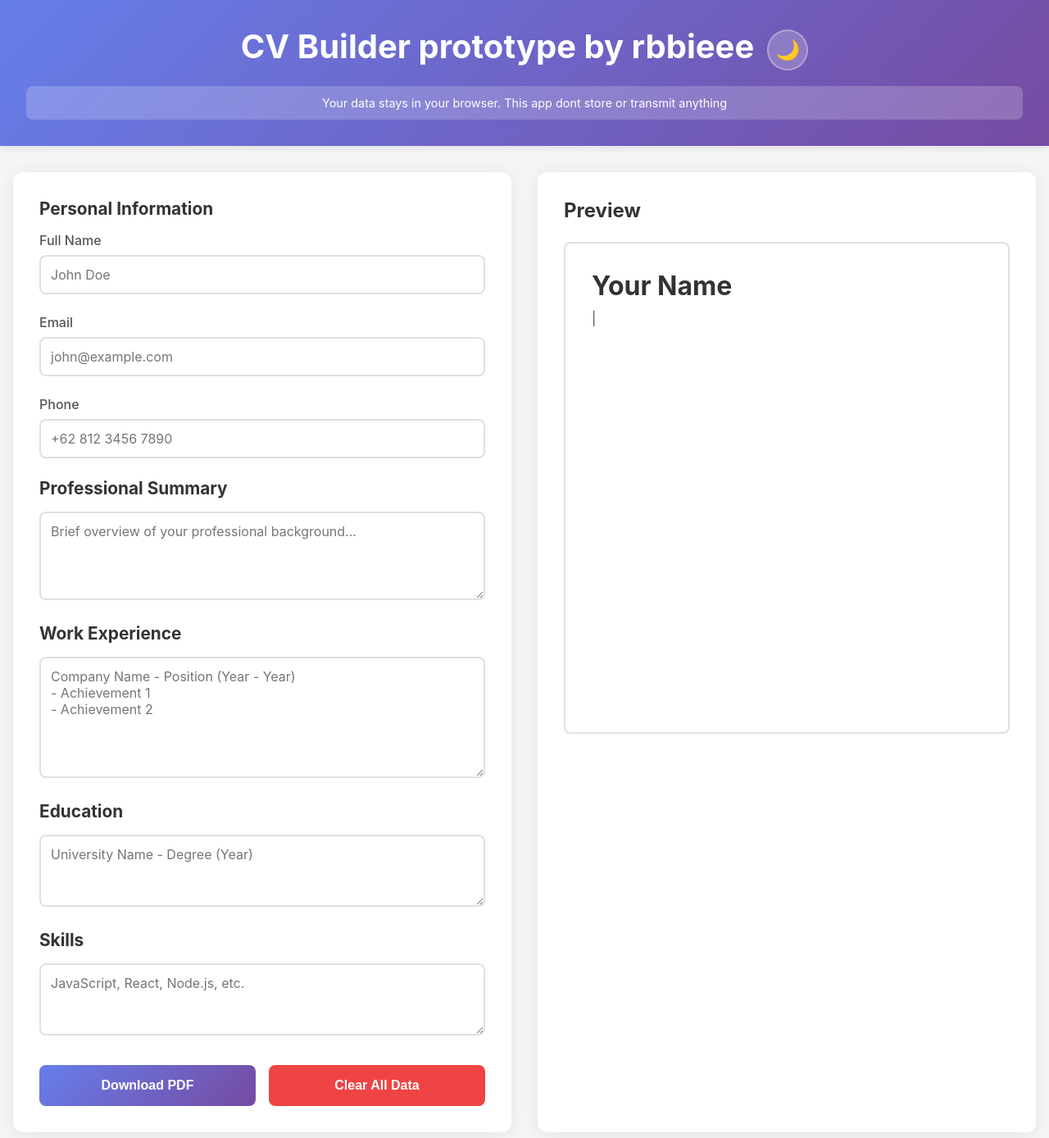
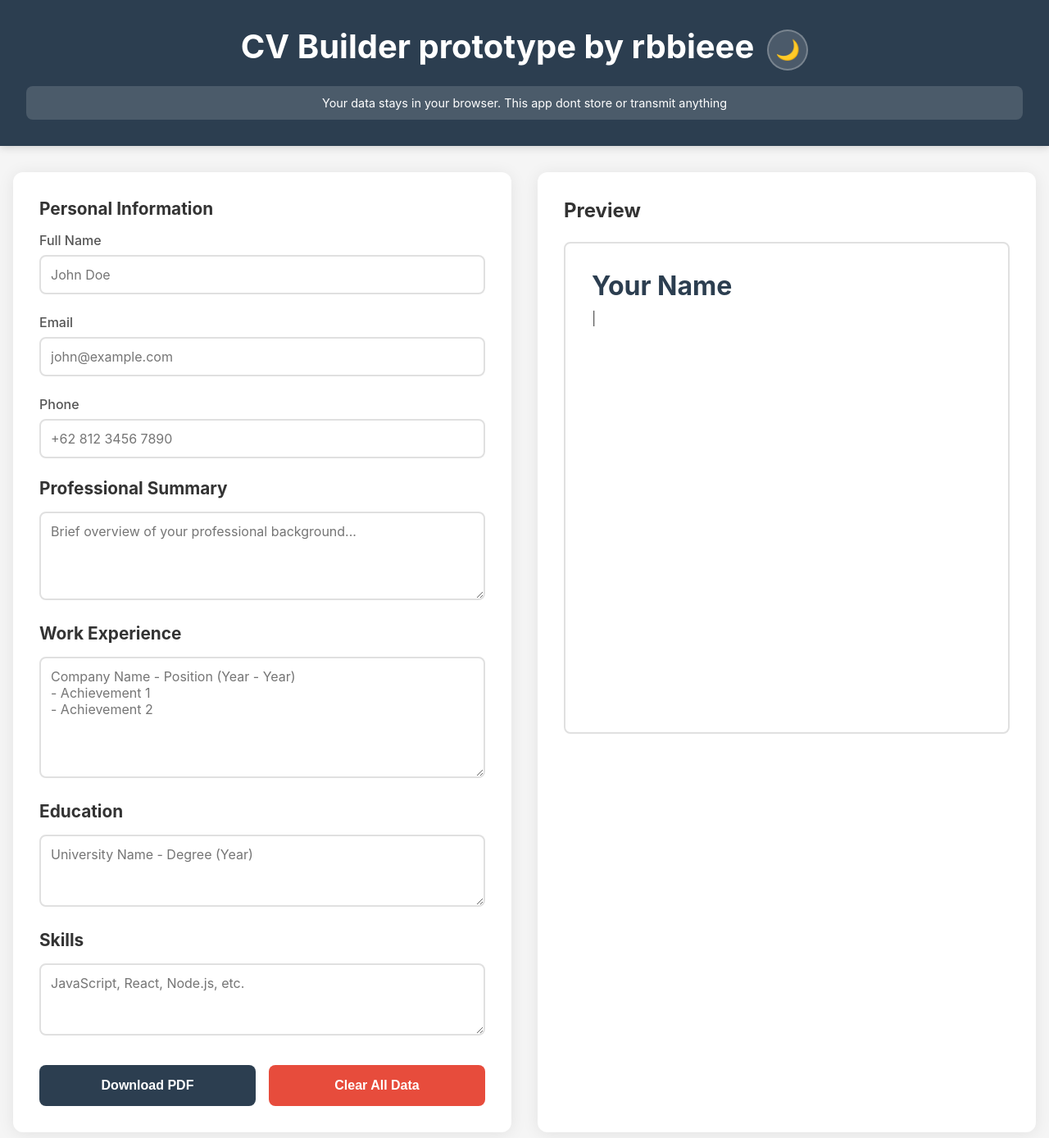
Before and after one commit to rbbieee/cv-builder-app, a React (Vite) app: page / in a window 1280 px wide. Shown: the top 1388 px of the page at 82% size. Built offline with nearby package versions, Linux system fonts and the light colour scheme.

Commit message:
new color

```diff
--- a/src/App.css
+++ b/src/App.css
@@ -10,7 +10,6 @@ body {
   transition: background 0.3s ease, color 0.3s ease;
 }
 
-/* d a r k m o d e */
 body.dark-mode {
   background: #1a1a1a;
   color: #e0e0e0;
@@ -21,15 +20,15 @@ body.dark-mode {
 }
 
 .header {
-  background: linear-gradient(135deg, #667eea 0%, #764ba2 100%);
+  background: #2c3e50;
   color: white;
   padding: 2rem;
   text-align: center;
-  box-shadow: 0 2px 10px rgba(0,0,0,0.1);
+  box-shadow: 0 2px 10px rgba(0,0,0,0.15);
 }
 
 body.dark-mode .header {
-  background: linear-gradient(135deg, #4a5fd9 0%, #5a3b82 100%);
+  background: #1a252f;
 }
 
 .header-content {
@@ -46,8 +45,8 @@ body.dark-mode .header {
 }
 
 .dark-mode-toggle {
-  background: rgba(255,255,255,0.2);
-  border: 2px solid rgba(255,255,255,0.3);
+  background: rgba(255,255,255,0.15);
+  border: 2px solid rgba(255,255,255,0.25);
   color: white;
   font-size: 1.5rem;
   width: 50px;
@@ -61,12 +60,12 @@ body.dark-mode .header {
 }
 
 .dark-mode-toggle:hover {
-  background: rgba(255,255,255,0.3);
-  transform: scale(1.1);
+  background: rgba(255,255,255,0.25);
+  transform: scale(1.05);
 }
 
 .privacy-notice {
-  background: rgba(255,255,255,0.2);
+  background: rgba(255,255,255,0.15);
   padding: 0.75rem;
   border-radius: 8px;
   margin-top: 1rem;
@@ -151,12 +150,12 @@ body.dark-mode .form-group textarea {
 .form-group input:focus,
 .form-group textarea:focus {
   outline: none;
-  border-color: #667eea;
+  border-color: #2c3e50;
 }
 
 body.dark-mode .form-group input:focus,
 body.dark-mode .form-group textarea:focus {
-  border-color: #7d8ef5;
+  border-color: #4a5568;
 }
 
 .form-group textarea {
@@ -177,30 +176,41 @@ body.dark-mode .form-group textarea:focus {
   font-size: 1rem;
   font-weight: 600;
   cursor: pointer;
-  transition: transform 0.2s, box-shadow 0.2s;
+  transition: all 0.2s ease;
 }
 
 .btn-primary {
-  background: linear-gradient(135deg, #667eea 0%, #764ba2 100%);
+  background: #2c3e50;
   color: white;
 }
 
+.btn-primary:hover {
+  background: #34495e;
+  transform: translateY(-2px);
+  box-shadow: 0 4px 12px rgba(44, 62, 80, 0.3);
+}
+
 body.dark-mode .btn-primary {
-  background: linear-gradient(135deg, #7d8ef5 0%, #8a5bb8 100%);
+  background: #34495e;
+}
+
+body.dark-mode .btn-primary:hover {
+  background: #415a77;
 }
 
 .btn-danger {
-  background: #ef4444;
+  background: #e74c3c;
   color: white;
 }
 
-body.dark-mode .btn-danger {
-  background: #dc2626;
+.btn-danger:hover {
+  background: #c0392b;
+  transform: translateY(-2px);
+  box-shadow: 0 4px 12px rgba(231, 76, 60, 0.3);
 }
 
-.btn-primary:hover, .btn-danger:hover {
-  transform: translateY(-2px);
-  box-shadow: 0 4px 12px rgba(0,0,0,0.15);
+body.dark-mode .btn-danger {
+  background: #c0392b;
 }
 
 .preview-section h2 {
@@ -228,7 +238,7 @@ body.dark-mode .cv-preview {
 }
 
 .cv-preview h1 {
-  color: #333;
+  color: #2c3e50;
   font-size: 2rem;
   margin-bottom: 0.5rem;
   transition: color 0.3s ease;
@@ -239,10 +249,10 @@ body.dark-mode .cv-preview h1 {
 }
 
 .cv-preview h3 {
-  color: #1a1a1a;
+  color: #2c3e50;
   margin-top: 1.5rem;
   margin-bottom: 0.75rem;
-  border-bottom: 2px solid #1a1a1a;
+  border-bottom: 2px solid #2c3e50;
   padding-bottom: 0.5rem;
   transition: color 0.3s ease, border-color 0.3s ease;
   font-weight: 700;
```
